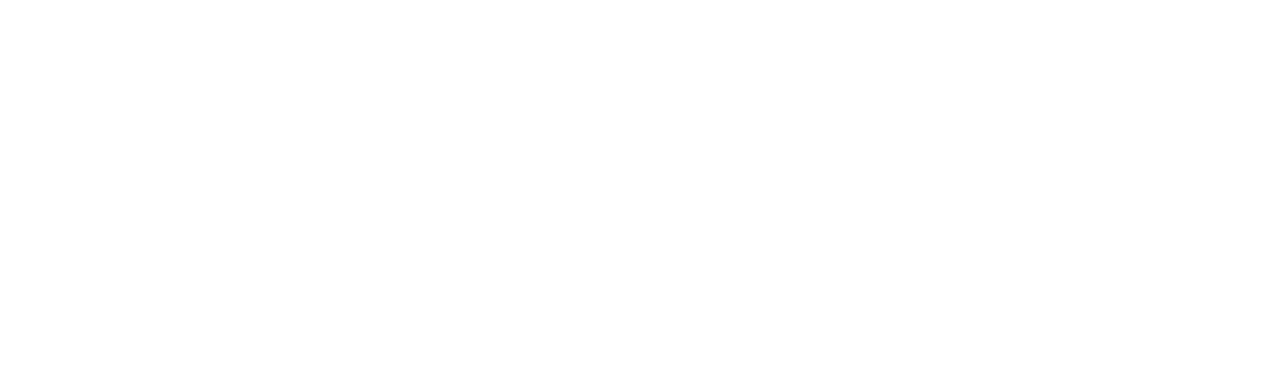
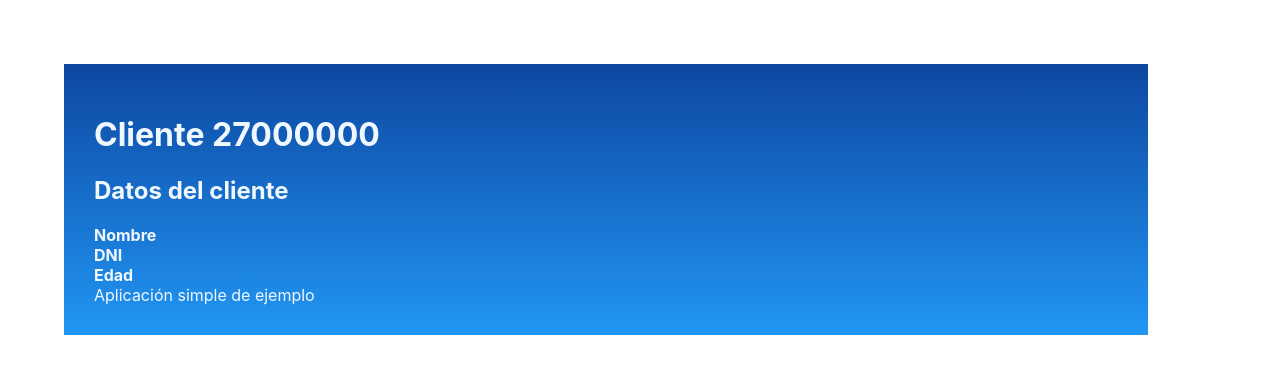
Before and after one commit to Hanie24/app-customer, a React (Create React App) app: page /customers/27000000 in a window 1280 px wide. Shown: the top 374 px of the page. Built offline with nearby package versions, Linux system fonts and the light colour scheme.

Commit message:
new component details client

```diff
--- a/package.json
+++ b/package.json
@@ -14,7 +14,8 @@
     "react-scripts": "3.4.1",
     "redux": "^4.0.5",
     "redux-actions": "^2.6.5",
-    "redux-promise": "^0.6.0"
+    "redux-promise": "^0.6.0",
+    "reselect": "^4.0.0"
   },
   "scripts": {
     "start": "react-scripts start",
--- a/src/App.js
+++ b/src/App.js
@@ -2,15 +2,14 @@
 import { BrowserRouter as Router, Route, Switch } from 'react-router-dom';
 import Home from './Containers/Home';
 import CustomersContainer from './Containers/CustomersContainer';
+import CustomContent from './Containers/CustomContent';
 import './App.css';
 
 
 class App extends Component{
 
   renderHome = () => <Home />
-  renderCustomerContainer = () => <h2>Customer Customer Container</h2>;
   renderCustomerListContainer = () => <h2>Customer List Container</h2>;
-  renderCustomerNewContainer = () => <h2>Customer List Container</h2>;
 
   render(){
     return (
@@ -18,10 +17,12 @@
         <div>
           <Route exact path="/" component={this.renderHome} />
           <Route exact path="/customers" component={CustomersContainer} />
-          {/*<Switch>
-            <Route path="/customers/nuevo" component={this.renderCustomerNewContainer()} />
-            <Route path="/customers/:dni" component={this.renderCustomerListContainer()} />
-          </Switch>*/}
+          <Switch>
+            {/*<Route path="/customers/nuevo" component={this.renderCustomerNewContainer()} />*/}
+            <Route
+              path="/customers/:dni"
+              render={props => <CustomContent dni={props.match.params.dni} />} />
+          </Switch>
         </div>
       </Router>
     );
--- a/src/Containers/CustomContent.js
+++ b/src/Containers/CustomContent.js
@@ -1,19 +1,46 @@
 import React, { Component } from 'react';
 import { connect } from 'react-redux';
 import PropTypes from 'prop-types';
+import AppFrame from '../Components/AppFrame';
+import { getCustomerByDni } from '../Selectors/Custom'
+import { Route } from 'react-router-dom';
+import CustomerEdit from './../Components/CustomerEdit';
+import CustomerData from './../Components/CustomerData';
 
 class CustomContent extends Component {
+
+    renderBodyClient = () => (
+        <Route
+            path="/customers/:dni/editar"
+            children={
+                ({ match }) => {
+                    const CustomerControl = match ? CustomerEdit : CustomerData;
+                    return <CustomerControl { ...this.props.customer} />
+                }
+            }
+        />
+    )
+    //<p>Datos del client "{this.props.customer.name}" </p>
+
     render() {
         return (
             <div>
-
+                <AppFrame
+                    header={`Cliente ${this.props.dni}`}
+                    body={this.renderBodyClient()}
+                />
             </div>
         );
     }
 }
 
 CustomContent.propTypes = {
-
+    dni: PropTypes.string.isRequired,
+    customer: PropTypes.object.isRequired,
 };
 
-export default CustomContent;
+const mapStateToProps = (state, props) => ({
+    customer: getCustomerByDni(state, props)
+});
+
+export default connect(mapStateToProps, null)(CustomContent);
--- a/src/Containers/CustomersContainer.js
+++ b/src/Containers/CustomersContainer.js
@@ -22,7 +22,7 @@
         <div>
             <CustomersList
                 customers={customers}
-                urlPath={'customer/'}
+                urlPath={'customers/'}
             />
             <CustomerActions>
                 <button onClick={this.handleAddNew}>Nuevo Cliente</button>
--- a/src/Selectors/Custom.js
+++ b/src/Selectors/Custom.js
@@ -1 +1,8 @@
+import { createSelector } from 'reselect';
+
 export const getCustomers = state => state.customers;
+
+export const getCustomerByDni = createSelector(
+    (state, props) => state.customers.find( c => c.dni === props.dni),
+    customer => customer
+)
```
Also changed, not shown: 1 other file (tests, documents, lock files or other folders).
